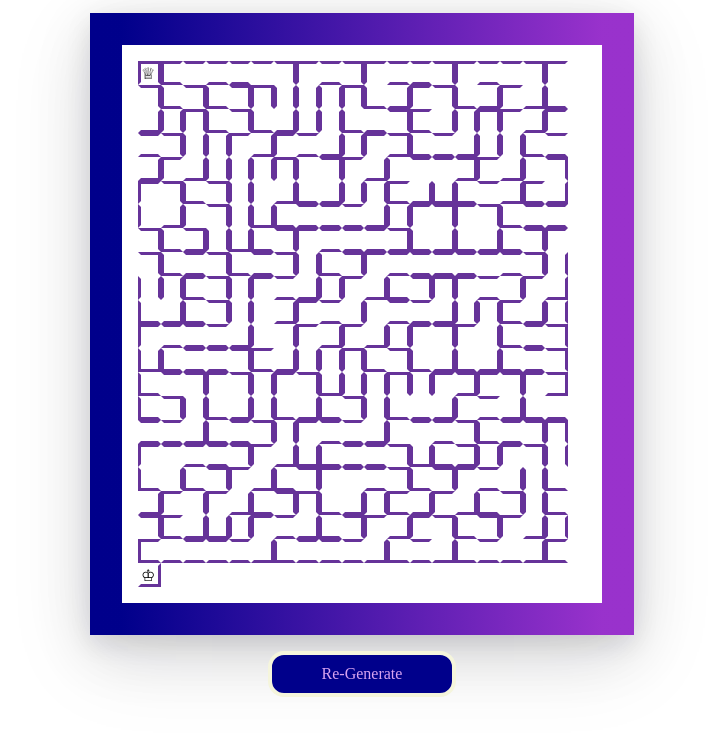
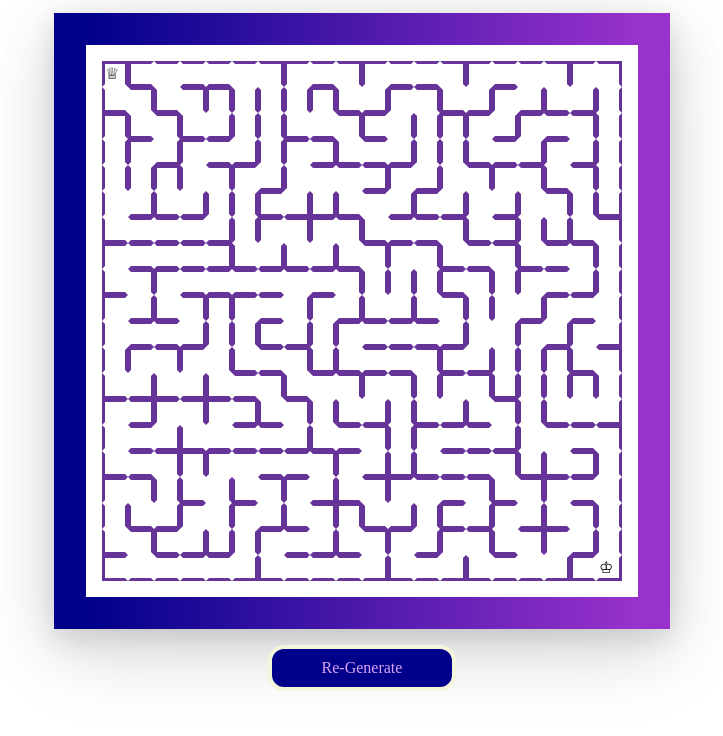
Before and after one commit to chsanjay920/maze-generator, a plain HTML site: page index.html in a window 1280 px wide. Shown: the part 48-784 px from the top of the page, without its empty margins (278-1001 px from the left). Drawn offline with Linux system fonts and the light colour scheme.

Commit message:
style updated

```diff
--- a/style.css
+++ b/style.css
@@ -30,7 +30,7 @@
   display: flex;
   flex-wrap: wrap;
   padding: 1rem;
-  width: 35vw;
+  width: 520px;
   height: auto;
   border-width: 2rem;
   border-style: solid;
@@ -40,8 +40,8 @@
 }
 
 .cell {
-  width: 1.3vw;
-  height: 1.4vw;
+  width: 20px;
+  height: 20px;
   border: 3px solid rebeccapurple;
   margin: 0px;
 }
```
